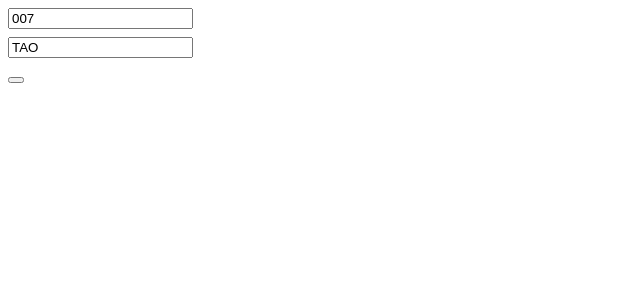
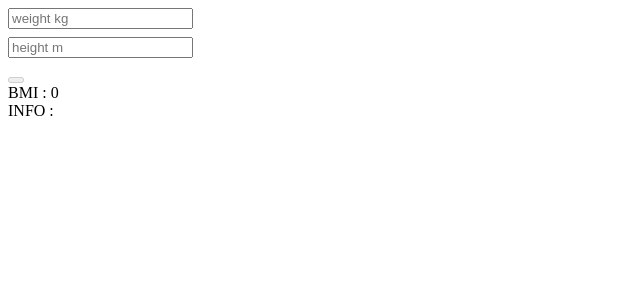
Before and after one commit to nuttawwn/angular_newapp_1, an Angular app: page / in a window 1280 px wide. Shown: the top 300 px of the page, without its empty margins (0-640 px from the left). Built offline with nearby package versions, Linux system fonts and the light colour scheme; what primeng would draw is missing.

Commit message:
set ui app component

```diff
--- a/src/app/app.component.html
+++ b/src/app/app.component.html
@@ -1,4 +1,4 @@
-<div style="display: flex;
+<!-- <div style="display: flex;
             flex-direction: column;
             align-content: center;
             flex-wrap: nowrap;
@@ -15,4 +15,37 @@
   <div>
     <button [disabled]="employeeCodeNgModel.invalid" pButton type="button" label="บันทึก"></button>
   </div>
+</div> -->
+<div style="display: flex;
+            flex-direction: column;
+            align-content: center;
+            flex-wrap: nowrap;
+            row-gap: 0.5em">
+  <div class="col-12 md;col-6 lg;col-3">
+    <input type="text" [formControl]="weightForm" class="w-full" pInputText placeholder="weight kg" />
+    <p-message *ngIf="weightForm.invalid && weightForm.touched" severity="error" text="กรุณากรอกน้ำหนักด้วย"> </p-message>
+  </div>
+  <div class="col-12 md;col-6 lg;col-3">
+    <input type="text" [formControl]="heightForm" class="w-full" pInputText placeholder="height m" />
+    <p-message *ngIf="heightForm.invalid && heightForm.touched" severity="error" text="กรุณากรอกส่วนสูงด้วย"> </p-message>
+  </div>
+  <div class="col-12 md: col-6 lg: col-3">
+    <button pButton type="button" [disabled]="weightForm.invalid || heightForm.invalid" (click)="calcualte()" label="Calculate BMI"></button>
+    <!-- <span *ngIf="weightForm.invalid && weightForm.touched">กรุณากรอกน้ำหนักด้วย</span>
+    <span *ngIf="heightForm.invalid && heightForm.touched">กรุณากรอกส่วนสูงด้วย</span> -->
+  </div>
 </div>
+<div style="display: flex;
+            flex-direction: column;
+            align-content: center;
+            flex-wrap: nowrap;
+            row-gap: 0.5em">
+  <div class="col-12 md: col-6 lg: col-3">BMI : {{bmi}}</div>
+</div>
+<div style="display: flex;
+            flex-direction: column;
+            align-content: center;
+            flex-wrap: nowrap;
+            row-gap: 0.5em">
+  <div class="col-12 md: col-6 lg: col-3">INFO : {{info}}</div>
+</div>
--- a/src/app/app.component.ts
+++ b/src/app/app.component.ts
@@ -1,5 +1,5 @@
 import { Component } from '@angular/core';
-
+import { FormControl, Validators } from '@angular/forms';
 @Component({
   selector: 'app-root',
   templateUrl: './app.component.html',
@@ -7,15 +7,24 @@ import { Component } from '@angular/core';
 })
 export class AppComponent {
   title = 'angular_newapp_1';
-  employeeCode = "007";
-  employeeName = "TAO"
-
-
-
-
+  // employeeCode = "007";
+  // employeeName = "TAO"
+  bmi = 0;
+  info = "";
+  //เป็นตัวแปลที่เอาไว้เชื่อข้อมูลฝั่ง Html มายัง Typescript
+  weightForm = new FormControl(null, Validators.required); // null คือค้่าเริ่มต้น ของตัวแปรที่กำหนดเอาไว้
+  heightForm = new FormControl(null, Validators.required);
+  calcualte() {
+    if (this.weightForm.invalid || this.heightForm.invalid) {
+      return;
+    }
+    const weight = this.weightForm.value
+    const height = this.heightForm.value
+    console.log("const weight>>>>>>", weight);
+    console.log("const height>>>>>>", height);
+    this.bmi = weight / (height ** 2)
+  }
 }
-
-
 // (ngModelChange) เป้น out-put
 // [ngModel] เป็น INput
 //[(ngModel)] เป็น Two way-binding
```
